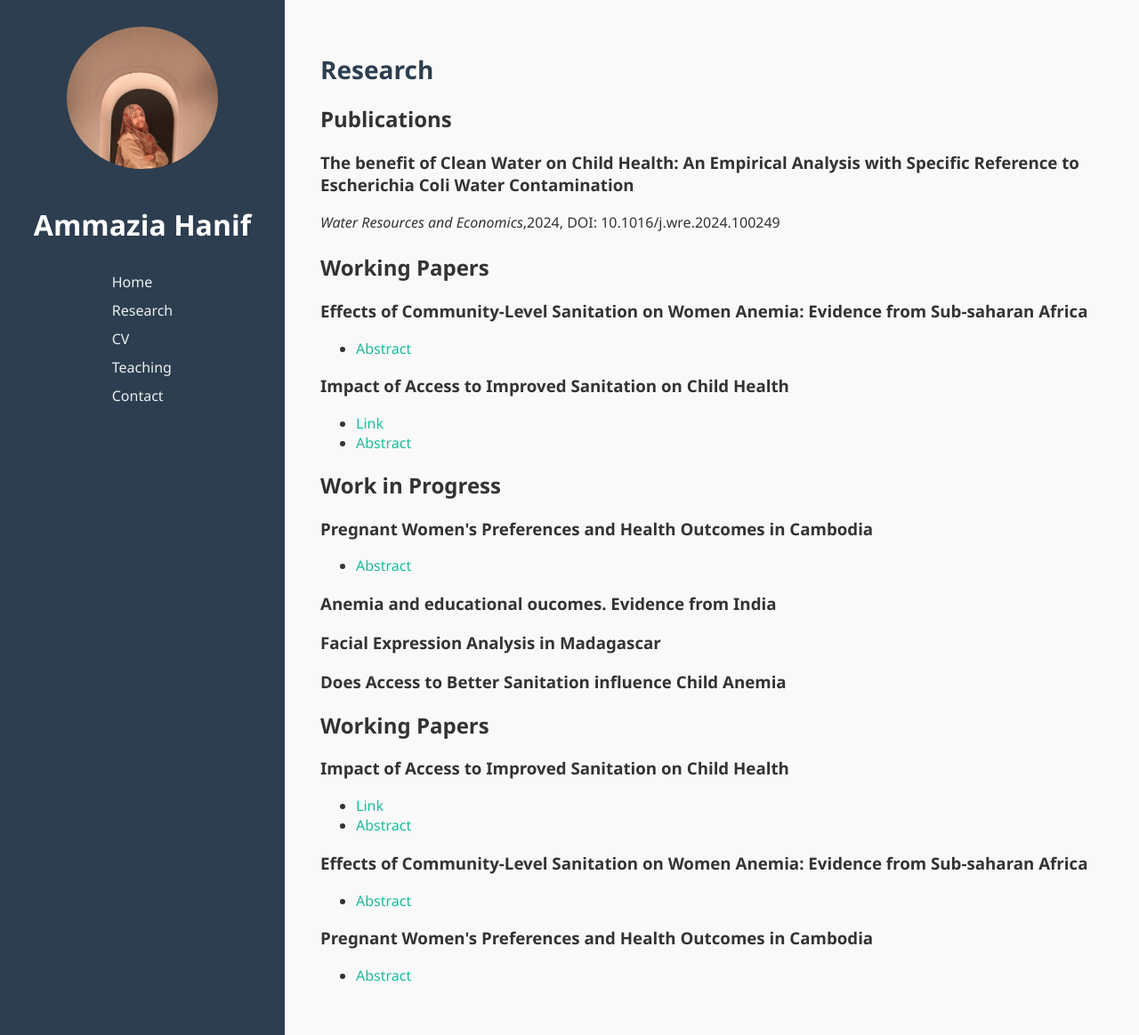
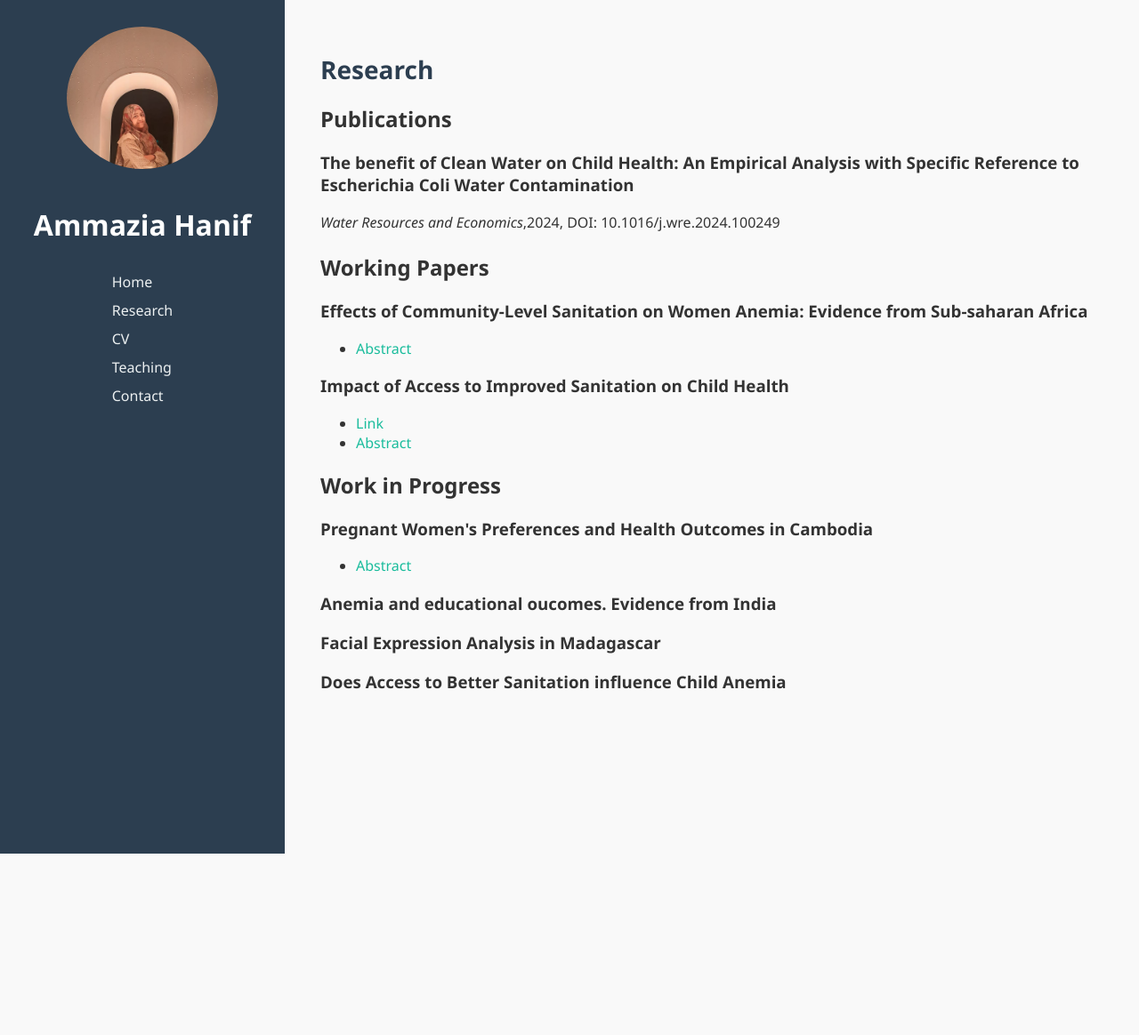
Before and after one commit to s2230029/Research-profile, a Jekyll site: the page research.html, which Jekyll copies as it is, in a window 1280 px wide. Shown: the whole page at 89% size. Built offline with Jekyll 4.4.1, drawn with Linux system fonts in a browser that asks for light colours; after the commit the page ends 960 px from its top, so only the background shows below that.

Commit message:
Update research.html

```diff
--- a/research.html
+++ b/research.html
@@ -127,55 +127,3 @@
 </section>
 </body>
 </html>
-
-
-
-
-
-
-
-
-
-
-
-
-
-
-
-
-
-
-
-
-
-
-
-
-
-
-<section id="working-papers">
-  <h2>Working Papers</h2>
-
-  <div class="paper">
-    <h3>Impact of Access to Improved Sanitation on Child Health</h3>
-    <ul>
-      <li><a href="media-link.html">Link</a></li>
-      <li><a href="abstract1.html">Abstract</a></li>
-    </ul>
-  </div>
-
-  <div class="paper">
-    <h3>Effects of Community-Level Sanitation on Women Anemia: Evidence from Sub-saharan Africa</h3>
-    <ul>
-      <li><a href="abstract2.html">Abstract</a></li>
-    </ul>
-  </div>
-
-  <div class="paper">
-    <h3>Pregnant Women's Preferences and Health Outcomes in Cambodia</h3>
-    <ul>
-      <li><a href="abstract3.html">Abstract</a></li>
-    </ul>
-  </div>
-  <!-- Add more papers as needed -->
-</section>
```
